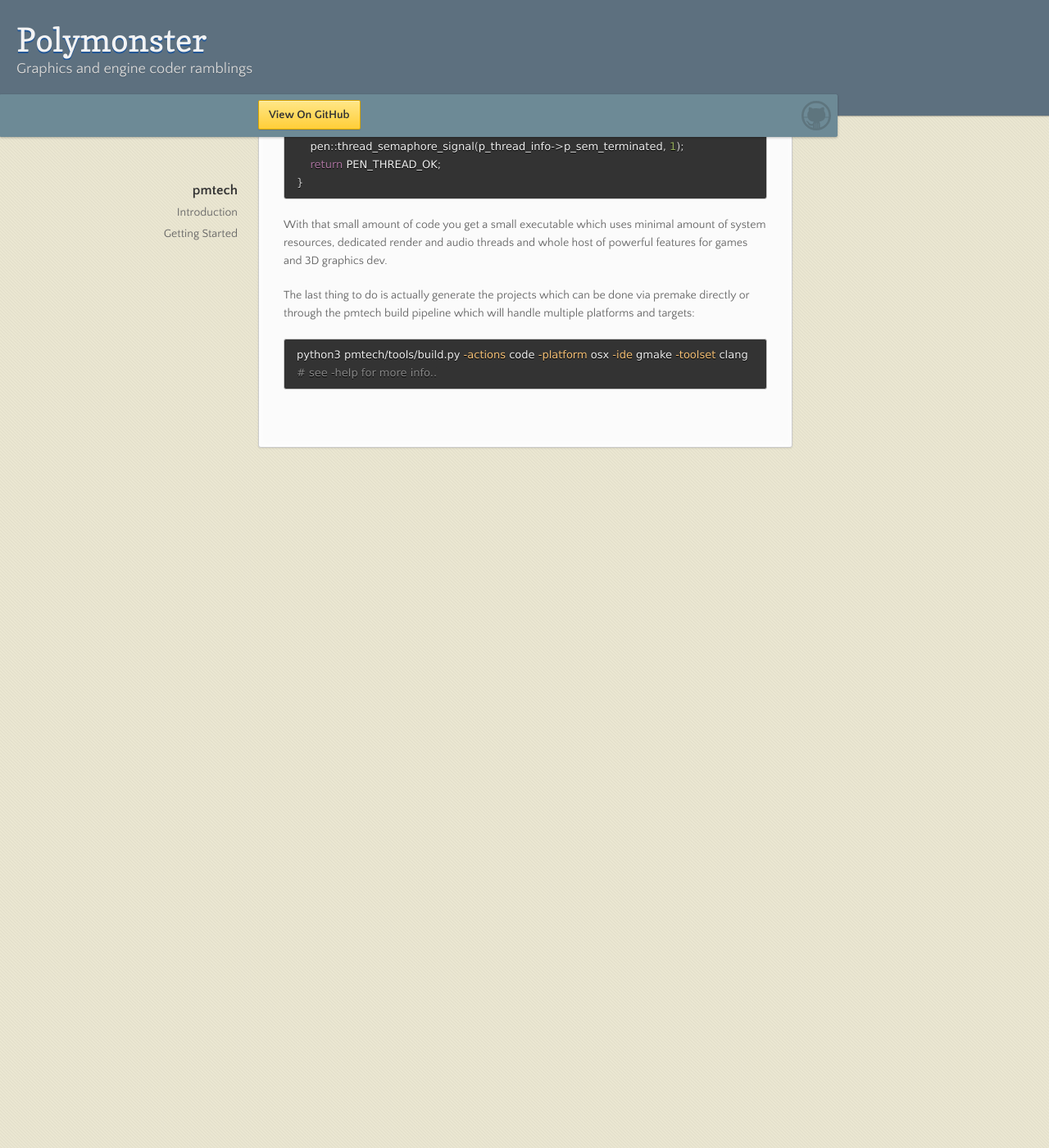
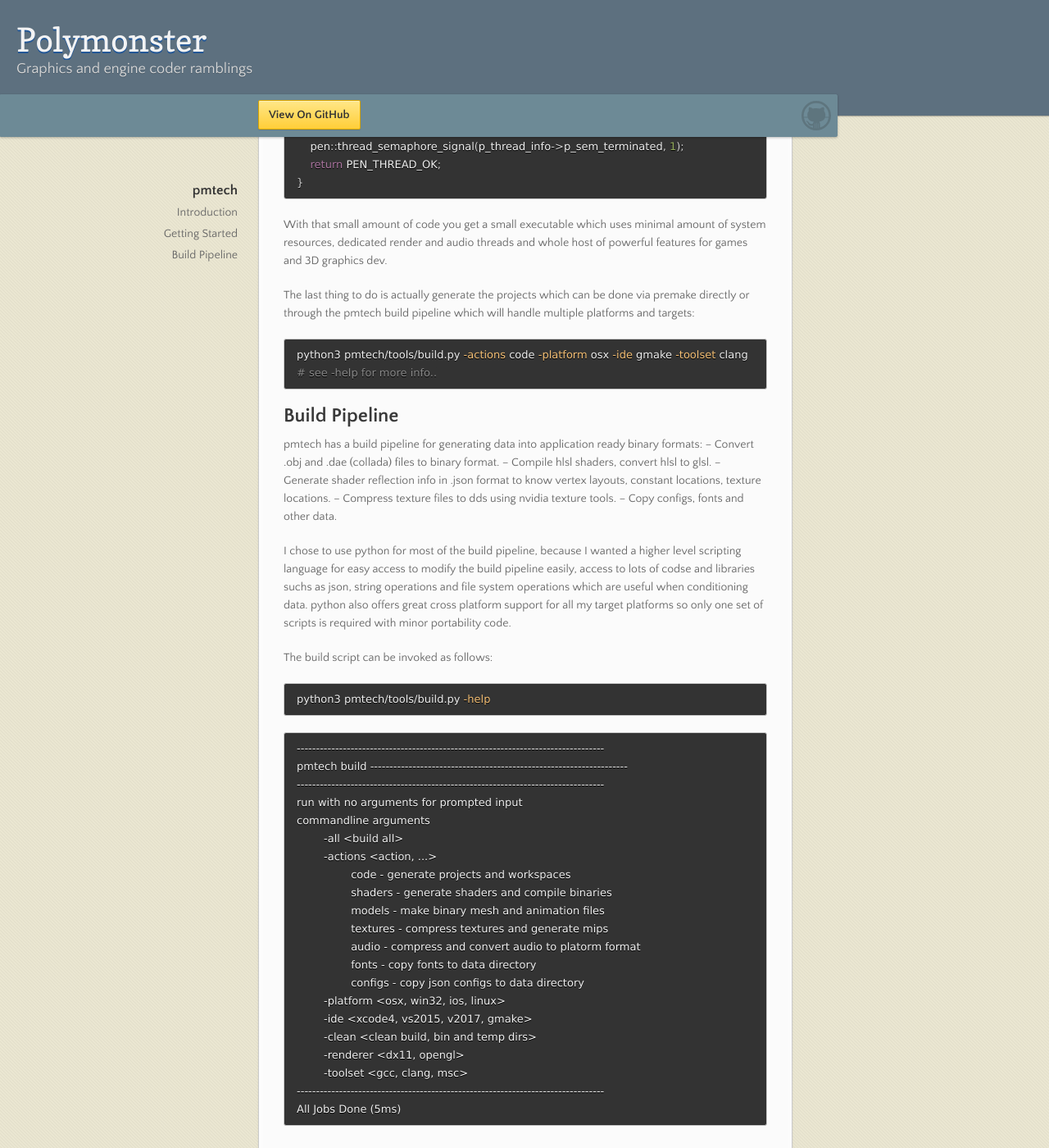
Before and after one commit to polymonster/polymonster.github.io, a Jekyll site: the page built from index.md, in a window 1280 px wide and 1400 px high, scrolled down 2676 px. Shown: the whole window at 82% size. Built offline with Jekyll 4.4.1, drawn with Linux system fonts in a browser that asks for light colours; our own code applies the rules of GitHub Pages for plain Markdown files; before the commit the page ends 3262 px from its top, so only the background shows below that.

Commit message:
Update index.md

````diff
--- a/index.md
+++ b/index.md
@@ -90,3 +90,44 @@ The last thing to do is actually generate the projects which can be done via pre
 python3 pmtech/tools/build.py -actions code -platform osx -ide gmake -toolset clang
 # see -help for more info..
 ```
+
+## Build Pipeline
+
+pmtech has a build pipeline for generating data into application ready binary formats:
+-- Convert .obj and .dae (collada) files to binary format.
+-- Compile hlsl shaders, convert hlsl to glsl.
+-- Generate shader reflection info in .json format to know vertex layouts, constant locations, texture locations.
+-- Compress texture files to dds using nvidia texture tools.
+-- Copy configs, fonts and other data.
+
+I chose to use python for most of the build pipeline, because I wanted a higher level scripting language for easy access to modify the build pipeline easily, access to lots of codse and libraries suchs as json, string operations and file system operations which are useful when conditioning data. python also offers great cross platform support for all my target platforms so only one set of scripts is required with minor portability code.
+
+The build script can be invoked as follows:
+
+```bash
+python3 pmtech/tools/build.py -help
+```
+
+```text
+--------------------------------------------------------------------------------
+pmtech build -------------------------------------------------------------------
+--------------------------------------------------------------------------------
+run with no arguments for prompted input
+commandline arguments
+	-all <build all>
+	-actions <action, ...>
+		code - generate projects and workspaces
+		shaders - generate shaders and compile binaries
+		models - make binary mesh and animation files
+		textures - compress textures and generate mips
+		audio - compress and convert audio to platorm format
+		fonts - copy fonts to data directory
+		configs - copy json configs to data directory
+	-platform <osx, win32, ios, linux>
+	-ide <xcode4, vs2015, v2017, gmake>
+	-clean <clean build, bin and temp dirs>
+	-renderer <dx11, opengl>
+	-toolset <gcc, clang, msc>
+--------------------------------------------------------------------------------
+All Jobs Done (5ms)
+```
````
